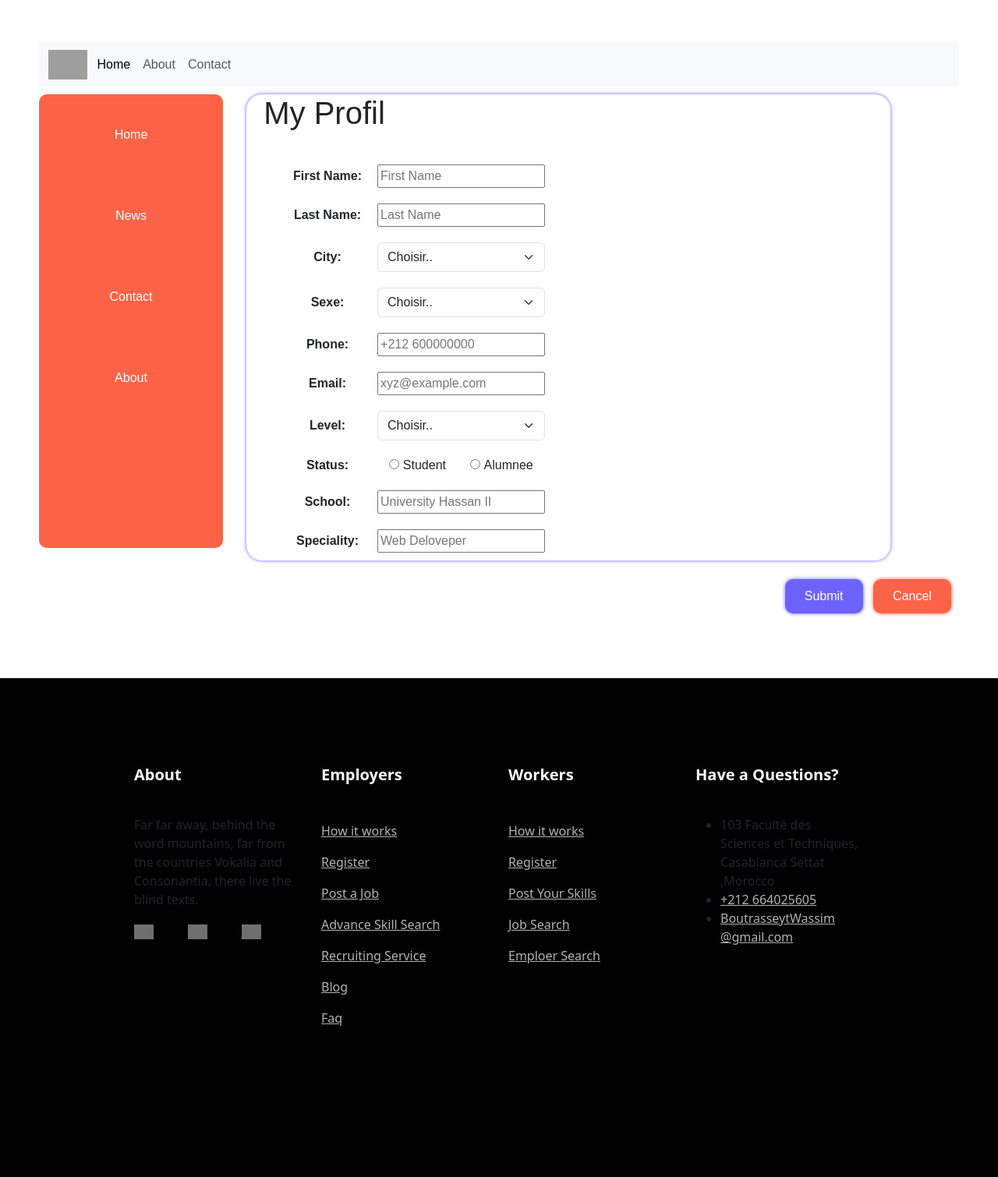
After one commit to San-AMRANI/Project-Recrutement-web-site, a PHP site: page /modifierProfil.html in a window 1280 px wide. The commit adds this page. Shown: the whole page at 78% size. Run offline with PHP 8.4, Linux system fonts and the light colour scheme; some libraries are stand-ins or nearby versions; grey boxes are pictures that could not be loaded.

Commit message:
changement 3

```diff
--- /dev/null
+++ b/jihane/modifierProfil.css
@@ -0,0 +1,166 @@
+nav li:hover{
+    text-align: center;
+    color:white;
+    background-color:#ffd3cb;
+
+}
+
+
+#color{
+ border-radius: 10px;
+ list-style-type: none;
+ padding: 0;
+ background-color: #ff6347;
+ width: 20%;
+ margin-top:10px ;
+
+
+}
+#color>li>a{
+
+ width: 100%;
+ display: block;
+ padding-top: 40px;
+ padding-bottom: 40px;
+ text-decoration: none;
+ border-radius: 10px;
+ text-align: center;
+ color:white;
+
+
+
+}
+#color>li>a:hover{
+
+ background-color: #f59786;
+ text-align: center;
+ border-radius: 10px;
+ }
+
+
+#info{
+ list-style-type: none;
+ text-align: 50px;
+ border:1px solid none;
+ padding-right: 15px;
+
+
+}
+
+#main{
+   border-radius: 20px;
+   box-shadow: 0 0 5px #6c63ff;
+   margin-left: 30px;
+   width: 70%;
+   margin-top: 10px;
+   }
+
+table{margin-left: 50px;}
+
+   table tr td{padding: 10px;
+text-align: center;}
+
+.nav2{
+ display: flex;
+ margin-right: 0;
+}
+
+.button1{
+ width: 100px;
+ border-radius: 10px;
+ box-shadow:0 0 ;
+ color: white;
+ border: none;
+ box-shadow: 0 0 5px #6c63ff;
+ background-color: #6c63ff;
+ padding: 10px;
+
+
+}
+
+.button1:hover{
+ background-color: #b5b2f1;
+}
+.button2{
+ width: 100px;
+ border-radius: 10px;
+ box-shadow:0 0 ;
+ border: none;
+ box-shadow: 0 0 5px #ff6347 ;
+ background-color: #ff6347;
+ padding: 10px;
+ color:white;
+
+}
+
+.button2>a{
+    color:white;
+    text-decoration: none;
+}
+
+
+
+
+
+.button2:hover{
+ background-color: #ef9c8d;
+}
+
+#left{
+ float: right;
+ margin-right: 10px;
+}
+.global{
+
+ font-family: Arial, sans-serif;
+ margin:50px;
+ padding: 50px;
+
+
+ margin: 5px auto;
+ padding: 50px;
+}
+
+ caption{
+     font-size: large;
+
+ }
+
+ .ftco-footer {
+     font-size: 16px;
+     background: #000000;
+     padding: 7em 0;
+ }
+
+ @media (min-width: 992px){
+ .container {
+     max-width: 960px;
+ }
+ }
+ @media (min-width: 768px){
+ .col-md {
+     -ms-flex-preferred-size: 0;
+     flex-basis: 0;
+     -webkit-box-flex: 1;
+     -ms-flex-positive: 1;
+     flex-grow: 1;
+     max-width: 100%;
+ }
+ }
+ .ftco-footer .ftco-footer-widget h2 {
+     font-weight: normal;
+     color: #fff;
+     margin-bottom: 40px;
+     font-size: 20px;
+     font-weight: 700;
+ }
+
+ .ftco-footer-social li {
+     list-style: none;
+     margin: 0 10px 0 0;
+     display: inline-block;
+ }
+ .ftco-footer-widget li a{
+     color: white;
+     opacity: 0.7;
+ }
--- /dev/null
+++ b/jihane/modifierProfil.html
@@ -0,0 +1,228 @@
+<!DOCTYPE html>
+<!DOCTYPE html>
+<html lang="en">
+    <head>
+        <title>Profil Candidat</title>
+        <meta charset="UTF-8">
+        <!--IMPORRTING BOOTSTRAP-->
+        <link href="../btsp/css/bootstrap.css" rel="stylesheet" >
+        <script src="../btsp/js/bootstrap.js" ></script>
+        <link rel="stylesheet" href="modifierProfil.css">
+
+    </head>
+    <body>
+
+    <div class="global">
+        <div class="navigateur">
+
+
+         <nav class="navbar navbar-expand-lg bg-body-tertiary">
+
+            <div class="container-fluid">
+                <img src="../media/logo.jpeg" alt="logo" class="logo" width="50px" >
+
+              <button class="navbar-toggler" type="button" data-bs-toggle="collapse" data-bs-target="#navbarNav" aria-controls="navbarNav" aria-expanded="false" aria-label="Toggle navigation">
+                <span class="navbar-toggler-icon"></span>
+              </button>
+              <div class="collapse navbar-collapse" id="navbarNav">
+                <ul class="navbar-nav">
+                  <li class="nav-item">
+                    <a class="nav-link active" aria-current="page" href="../Wassim/index.html">&nbsp;Home</a>
+                  </li>
+                  <li class="nav-item">
+                    <a class="nav-link" href="#">About</a>
+                  </li>
+                  <li class="nav-item">
+                    <a class="nav-link" href="#Contact">Contact</a>
+                  </li>
+                  <li class="nav-item">
+                    <a class="nav-link disabled" aria-disabled="true"></a>
+                  </li>
+                </ul>
+              </div>
+            </div>
+          </nav>
+        </div>
+        <div class="nav2">
+            <ul id="color">
+
+                <li><a href="#home">Home</a></li>
+                <li><a href="#news">News</a></li>
+                <li><a href="#contact">Contact</a></li>
+                <li><a href="#about">About</a></li>
+              </ul>
+            <div class="about" id="main">
+                <h1>&nbsp;&nbsp;My Profil</h1>
+
+                <br>
+
+                <form>
+                    <div id="info">
+                        <table>
+                        <tr>
+                          <td><strong>First Name:</strong> </td>
+                          <td><input type="text" name="firstname" id="firstname" placeholder="First Name"  required></td>
+                        </tr>
+                        <tr>
+                            <td><strong>Last Name:</strong></td>
+                            <td><input type="text" name="lastname" id="lastname" placeholder="Last Name" required></td>
+                          </tr>
+
+                        <tr>
+                          <td><label for="cities"><strong>City:</strong></label></td>
+                            <td><select id="cities" class="form-select" name="cities" required>
+                                <option selected>Choisir..</option>
+                                <option value="Casablanca">Casablanca</option>
+                                <option value="Rabat">Rabat</option>
+                                <option value="Marrakech">Marrakech</option>
+                                <option value="Fez">Fez</option>
+                                <option value="Tangier">Tangier</option>
+                                <option value="Agadir">Agadir</option>
+                                <option value="Meknes">Meknes</option>
+                                <option value="Oujda">Oujda</option>
+                                <option value="Kenitra">Kenitra</option>
+                                <option value="Tetouan">Tetouan</option>
+                                <option value="Laayoune">Laayoune</option>
+                                <option value="Khouribga">Khouribga</option>
+                                <option value="El Jadida">El Jadida</option>
+                                <option value="Nador">Nador</option>
+                                <option value="Settat">Settat</option>
+                                <option value="Mohammedia">Mohammedia</option>
+                                <option value="Taza">Taza</option>
+                                <option value="Khenifra">Khenifra</option>
+                                <option value="Berrechid">Berrechid</option>
+                                </td>
+                            </select>
+                        </tr>
+                        <tr>
+                            <td><label for="sexe"><strong>Sexe:</strong ></label></td>
+                              <td><select id="sexe" class="form-select" name="sexe" required>
+                                  <option selected>Choisir..</option>
+                                  <option value="male">Male</option>
+                                  <option value="female">Female</option>
+
+                                  </td>
+                              </select>
+                          </tr>
+                        <tr>
+                        <td><label for="phone"><strong>Phone:</strong></label></td>
+                        <td><input type="tel" name="phone" id="phone" placeholder="+212 600000000"  required></td>
+                        </tr>
+                        <tr>
+                            <td><label for="email"><strong>Email:</strong></label></td>
+                            <td><input type="email" name="email" id="email" placeholder="xyz@example.com" required></td>
+                        </tr>
+                        <tr>
+                            <td><label for="level"><strong>Level:</strong></label></td>
+                            <td><select id="level" class="form-select" name="level" required>
+                                <option selected>Choisir..</option>
+                                <option value="bac+1">BAC</option>
+                                <option value="bac+1">BAC+1</option>
+                                <option value="bac+2">BAC+2</option>
+                                <option value="bac+3">BAC+3</option>
+                                <option value="bac+4">BAC+4</option>
+                                <option value="bac+5">BAC+5</option>
+                                <option value=">bac+5">> BAC+5</option>
+
+                                </td>
+                            </select>
+                        </tr>
+
+                        <tr>
+                            <td><label for="status"><strong>Status:</strong></label></td>
+
+                            <td><input type="radio" name="status" id="student" >
+                            <label for="status">Student</label>
+                            &nbsp;&nbsp;
+                            &nbsp;&nbsp;
+                            <input type="radio" name="status" id="alumnee" >
+                            <label for="status">Alumnee</label></td>
+                        </tr>
+
+                        <tr>
+                            <td><label for="school"><strong>School:</strong></label></td>
+                            <td><input type="text" name="school" id="school" placeholder="University Hassan II" required></td>
+
+                        </tr>
+
+                        <tr>
+                            <td><label for="speciality"><strong>Speciality:</strong></label></td>
+                            <td><input type="text" name="speciality" id="speciality" placeholder="Web Deloveper" required></td>
+                            </tr>
+
+
+                </table>
+            </div>
+
+            </div>
+
+        </div>
+       <br>
+
+       <div id="left">
+        <button class="button1" type="submit">Submit</button>
+        &nbsp;
+        <button class="button2"><a href="profilCandidat.html"> Cancel</a></button></div>
+        <br><br><br>
+      </div>
+    </form>
+
+
+      <footer class="ftco-footer ftco-bg-dark ftco-section" id="Contact">
+        <div class="container">
+        <div class="row mb-5">
+        <div class="col-md">
+        <div class="ftco-footer-widget mb-4">
+        <h2 class="ftco-heading-2">About</h2>
+        <p>Far far away, behind the word mountains, far from the countries Vokalia and Consonantia, there live the blind texts.</p>
+        <ul class="ftco-footer-social list-unstyled float-md-left float-lft mt-3">
+        <li class="ftco-animate"><a style="padding-right: 30px;" href="#"><img style="width: 25px;" src="photos/twitter.png" alt=""></a></li>
+        <li class="ftco-animate"><a style="padding-right: 30px;" href="#"><img style="width: 25px;" src="photos/facebook-app-symbol.png" alt=""></a></li>
+        <li class="ftco-animate"><a href="#"><img style="width: 25px;" src="photos/instagram.png" alt=""></a></li>
+        </ul>
+        </div>
+        </div>
+        <div class="col-md">
+        <div class="ftco-footer-widget mb-4">
+        <h2 class="ftco-heading-2">Employers</h2>
+        <ul class="list-unstyled" >
+        <li><a href="#" class="py-2 d-block">How it works</a></li>
+        <li><a href="#" class="py-2 d-block">Register</a></li>
+        <li><a href="#" class="py-2 d-block">Post a Job</a></li>
+        <li><a href="#" class="py-2 d-block">Advance Skill Search</a></li>
+        <li><a href="#" class="py-2 d-block">Recruiting Service</a></li>
+        <li><a href="#" class="py-2 d-block">Blog</a></li>
+        <li><a href="#" class="py-2 d-block">Faq</a></li>
+        </ul>
+        </div>
+        </div>
+        <div class="col-md">
+        <div class="ftco-footer-widget mb-4 ml-md-4">
+        <h2 class="ftco-heading-2">Workers</h2>
+        <ul class="list-unstyled">
+        <li><a href="#" class="py-2 d-block">How it works</a></li>
+        <li><a href="#" class="py-2 d-block">Register</a></li>
+        <li><a href="#" class="py-2 d-block">Post Your Skills</a></li>
+        <li><a href="#" class="py-2 d-block">Job Search</a></li>
+        <li><a href="#" class="py-2 d-block">Emploer Search</a></li>
+        </ul>
+        </div>
+        </div>
+        <div class="col-md">
+        <div class="ftco-footer-widget mb-4">
+        <h2 class="ftco-heading-2">Have a Questions?</h2>
+        <div class="block-23 mb-3">
+        <ul>
+        <li><span class="icon icon-map-marker"></span><span class="text">103 Faculté des Sciences et Techniques, Casablanca Settat ,Morocco  </span></li>
+        <li><a href="#"><span class="icon icon-phone"></span><span class="text">+212 664025605</span></a></li>
+        <li><a href="#"><span class="icon icon-envelope"></span><span class="text"><span class="__cf_email__" data-cfemail="b6dfd8d0d9f6cfd9c3c4d2d9dbd7dfd898d5d9db">BoutrasseytWassim @gmail.com</span></span></a></li>
+        </ul>
+        </div>
+        </div>
+        </div>
+        </div>
+        </div>
+        </footer>
+        <script src="Bootstrap/js/bootstrap.bundle.min.js"></script>
+    </body>
+</html>
```
Also changed, not shown: jihane/profil.html (deleted, +0 -101 lines), jihane/profilCandidat.css (renamed from jihane/style.css, +43 -0 lines), jihane/profilCandidat.html (added, +146 -0 lines).
